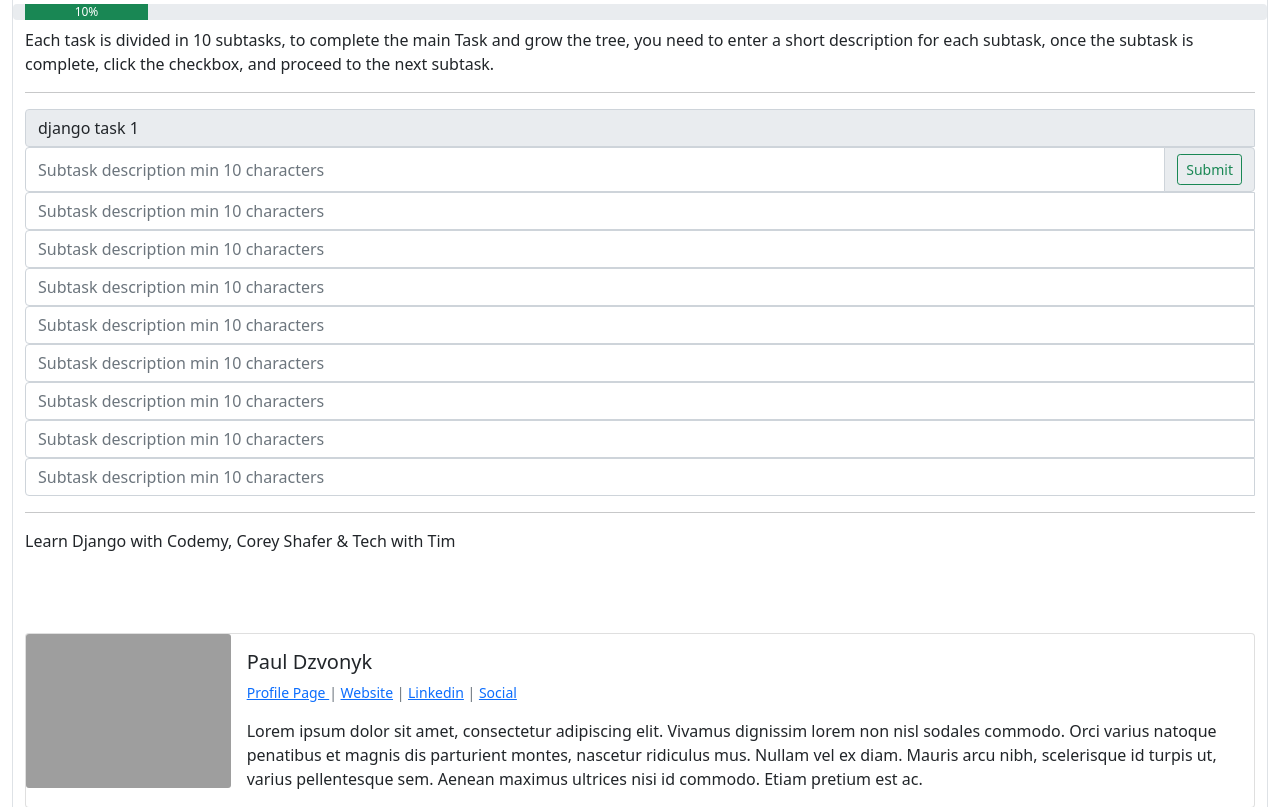
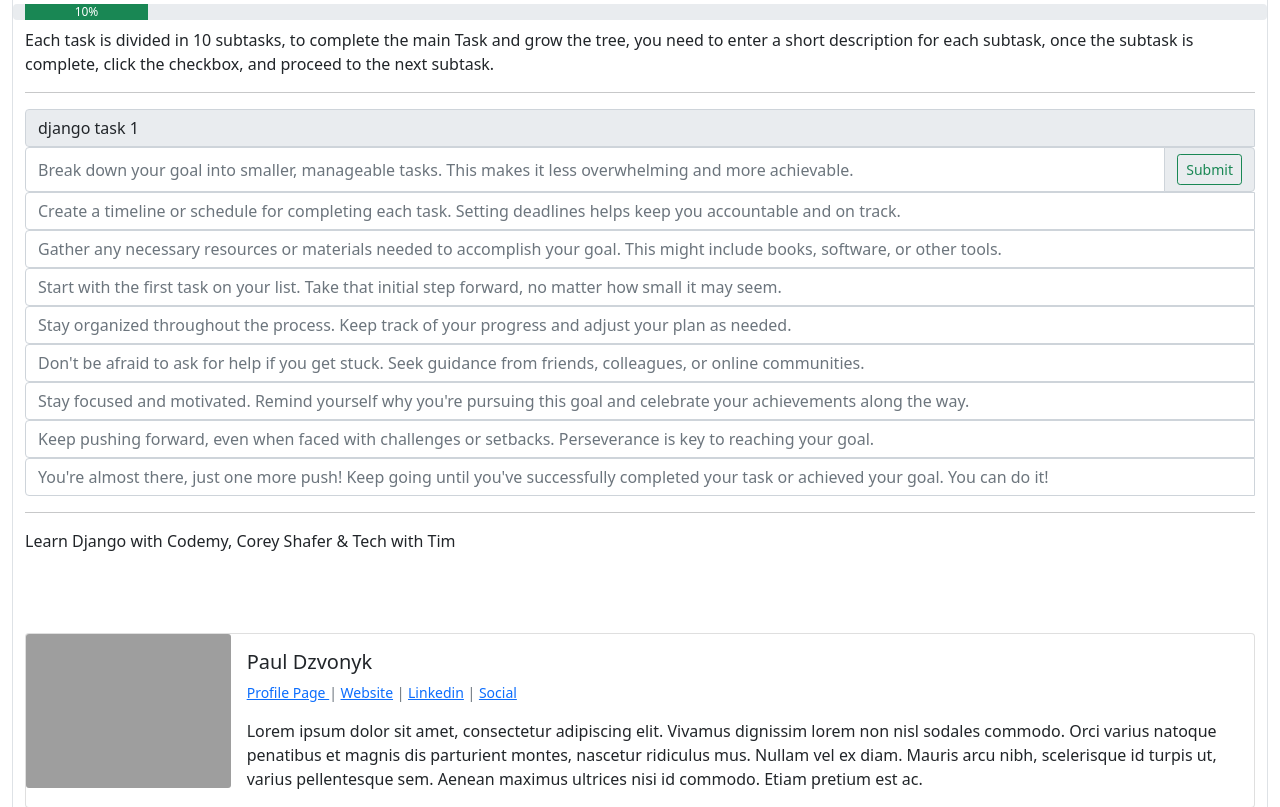
Before and after one commit to pauldzvonyk/organizer, a Django app: page /task/2 in a window 1280 px wide. Shown: the part 273-1080 px from the top of the page. Run offline with Django 5.2, Linux system fonts and the light colour scheme; a user stored in the database is signed in; data comes from the database, SQL or seed files in the repository; both versions use the stored data as it was after the commit; some libraries are stand-ins or nearby versions; grey boxes are pictures that could not be loaded.

Commit message:
added subtask descriptions

```diff
--- a/task/templates/task/task_detail.html
+++ b/task/templates/task/task_detail.html
@@ -49,11 +49,11 @@
         <div class="form-group">
             <div class="input-group">
                 <input type="text" class="form-control" name="subtask_text_1" aria-label="Text input with radio button"
-                       {% if not task.subtask_text_1 %} placeholder="Subtask description min 10 characters" {% else %}
-                       value="{{ task.subtask_text_1 }}" readonly {% endif %}>
+                       {% if not task.subtask_text_1 %} placeholder="Define your goal clearly. Whether it's writing a novel, learning a new skill, or completing a project, clarity is key."
+                       {% else %} value="{{ task.subtask_text_1 }}" readonly {% endif %}>
                 <div class="input-group-text" {% if task.progress == 0 %} style="display: block;" {% else %}
                      style="display: none" {% endif %}>
-                    <button type="submit" name="increment_progress" class="btn btn-outline-success btn-sm">Submit</button>
+                    <button type="submit" name="increment_progress" class="btn btn-outline-success btn-sm">Done!</button>
                 </div>
             </div>
         </div>
@@ -64,8 +64,8 @@
         <div class="form-group">
             <div class="input-group">
                 <input type="text" class="form-control" name="subtask_text_2" aria-label="Text input with radio button"
-                       {% if not task.subtask_text_2 %} placeholder="Subtask description min 10 characters" {% else %}
-                       value="{{ task.subtask_text_2 }}" readonly {% endif %}>
+                       {% if not task.subtask_text_2 %} placeholder="Break down your goal into smaller, manageable tasks. This makes it less overwhelming and more achievable."
+                       {% else %} value="{{ task.subtask_text_2 }}" readonly {% endif %}>
                 <div class="input-group-text" {% if task.progress == 1 %} style="display: block;" {% else %}
                      style="display: none" {% endif %}>
                     <button type="submit" name="increment_progress" class="btn btn-outline-success btn-sm">Submit</button>
@@ -82,8 +82,8 @@
         <div class="form-group">
             <div class="input-group">
                 <input type="text" class="form-control" name="subtask_text_3" aria-label="Text input with radio button"
-                       {% if not task.subtask_text_3 %} placeholder="Subtask description min 10 characters" {% else %}
-                       value="{{ task.subtask_text_3 }}" readonly {% endif %}>
+                       {% if not task.subtask_text_3 %} placeholder="Create a timeline or schedule for completing each task. Setting deadlines helps keep you accountable and on track."
+                       {% else %} value="{{ task.subtask_text_3 }}" readonly {% endif %}>
                 <div class="input-group-text" {% if task.progress == 2 %} style="display: block;" {% else %}
                      style="display: none" {% endif %}>
                     <button type="submit" name="increment_progress" class="btn btn-outline-success btn-sm">Submit</button>
@@ -100,8 +100,8 @@
         <div class="form-group">
             <div class="input-group">
                 <input type="text" class="form-control" name="subtask_text_4" aria-label="Text input with radio button"
-                       {% if not task.subtask_text_4 %} placeholder="Subtask description min 10 characters" {% else %}
-                       value="{{ task.subtask_text_4 }}" readonly {% endif %}>
+                       {% if not task.subtask_text_4 %} placeholder="Gather any necessary resources or materials needed to accomplish your goal. This might include books, software, or other tools."
+                       {% else %} value="{{ task.subtask_text_4 }}" readonly {% endif %}>
                 <div class="input-group-text" {% if task.progress == 3 %} style="display: block;" {% else %}
                      style="display: none" {% endif %}>
                     <button type="submit" name="increment_progress" class="btn btn-outline-success btn-sm">Submit</button>
@@ -119,8 +119,8 @@
         <div class="form-group">
             <div class="input-group">
                 <input type="text" class="form-control" name="subtask_text_5" aria-label="Text input with radio button"
-                       {% if not task.subtask_text_5 %} placeholder="Subtask description min 10 characters" {% else %}
-                       value="{{ task.subtask_text_5 }}" readonly {% endif %}>
+                       {% if not task.subtask_text_5 %} placeholder="Start with the first task on your list. Take that initial step forward, no matter how small it may seem."
+                       {% else %} value="{{ task.subtask_text_5 }}" readonly {% endif %}>
                 <div class="input-group-text" {% if task.progress == 4 %} style="display: block;" {% else %}
                      style="display: none" {% endif %}>
                     <button type="submit" name="increment_progress" class="btn btn-outline-success btn-sm">Submit</button>
@@ -139,8 +139,8 @@
         <div class="form-group">
             <div class="input-group">
                 <input type="text" class="form-control" name="subtask_text_6" aria-label="Text input with radio button"
-                       {% if not task.subtask_text_6 %} placeholder="Subtask description min 10 characters" {% else %}
-                       value="{{ task.subtask_text_6 }}" readonly {% endif %}>
+                       {% if not task.subtask_text_6 %} placeholder="Stay organized throughout the process. Keep track of your progress and adjust your plan as needed."
+                       {% else %} value="{{ task.subtask_text_6 }}" readonly {% endif %}>
                 <div class="input-group-text" {% if task.progress == 5 %} style="display: block;" {% else %}
                      style="display: none" {% endif %}>
                     <button type="submit" name="increment_progress" class="btn btn-outline-success btn-sm">Submit</button>
@@ -160,8 +160,8 @@
         <div class="form-group">
             <div class="input-group">
                 <input type="text" class="form-control" name="subtask_text_7" aria-label="Text input with radio button"
-                       {% if not task.subtask_text_7 %} placeholder="Subtask description min 10 characters" {% else %}
-                       value="{{ task.subtask_text_7 }}" readonly {% endif %}>
+                       {% if not task.subtask_text_7 %} placeholder="Don't be afraid to ask for help if you get stuck. Seek guidance from friends, colleagues, or online communities."
+                       {% else %} value="{{ task.subtask_text_7 }}" readonly {% endif %}>
                 <div class="input-group-text" {% if task.progress == 6 %} style="display: block;" {% else %}
                      style="display: none" {% endif %}>
                     <button type="submit" name="increment_progress" class="btn btn-outline-success btn-sm">Submit</button>
@@ -182,8 +182,8 @@
         <div class="form-group">
             <div class="input-group">
                 <input type="text" class="form-control" name="subtask_text_8" aria-label="Text input with radio button"
-                       {% if not task.subtask_text_8 %} placeholder="Subtask description min 10 characters" {% else %}
-                       value="{{ task.subtask_text_8 }}" readonly {% endif %}>
+                       {% if not task.subtask_text_8 %} placeholder="Stay focused and motivated. Remind yourself why you're pursuing this goal and celebrate your achievements along the way."
+                       {% else %} value="{{ task.subtask_text_8 }}" readonly {% endif %}>
                 <div class="input-group-text" {% if task.progress == 7 %} style="display: block;" {% else %}
                      style="display: none" {% endif %}>
                     <button type="submit" name="increment_progress" class="btn btn-outline-success btn-sm">Submit</button>
@@ -205,8 +205,8 @@
         <div class="form-group">
             <div class="input-group">
                 <input type="text" class="form-control" name="subtask_text_9" aria-label="Text input with radio button"
-                       {% if not task.subtask_text_9 %} placeholder="Subtask description min 10 characters" {% else %}
-                       value="{{ task.subtask_text_9 }}" readonly {% endif %}>
+                       {% if not task.subtask_text_9 %} placeholder="Keep pushing forward, even when faced with challenges or setbacks. Perseverance is key to reaching your goal."
+                       {% else %} value="{{ task.subtask_text_9 }}" readonly {% endif %}>
                 <div class="input-group-text" {% if task.progress == 8 %} style="display: block;" {% else %}
                      style="display: none" {% endif %}>
                     <button type="submit" name="increment_progress" class="btn btn-outline-success btn-sm">Submit</button>
@@ -229,8 +229,8 @@
         <div class="form-group">
             <div class="input-group">
                 <input type="text" class="form-control" name="subtask_text_10" aria-label="Text input with radio button"
-                       {% if not task.subtask_text_10 %} placeholder="Subtask description min 10 characters" {% else %}
-                       value="{{ task.subtask_text_10 }}" readonly {% endif %}>
+                       {% if not task.subtask_text_10 %} placeholder="You're almost there, just one more push! Keep going until you've successfully completed your task or achieved your goal. You can do it!"
+                       {% else %} value="{{ task.subtask_text_10 }}" readonly {% endif %}>
                 <div class="input-group-text" {% if task.progress == 9 %} style="display: block;" {% else %}
                      style="display: none" {% endif %}>
                     <button type="submit" name="increment_progress" class="btn btn-outline-success btn-sm">Submit</button>
```
Also changed, not shown: db.sqlite3.
